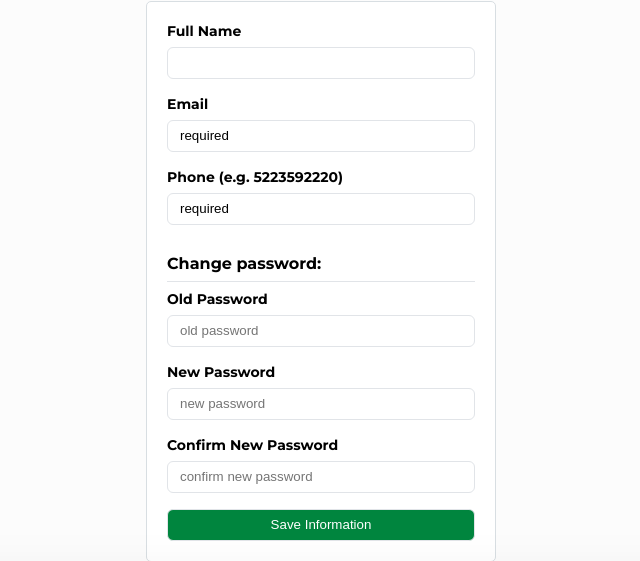
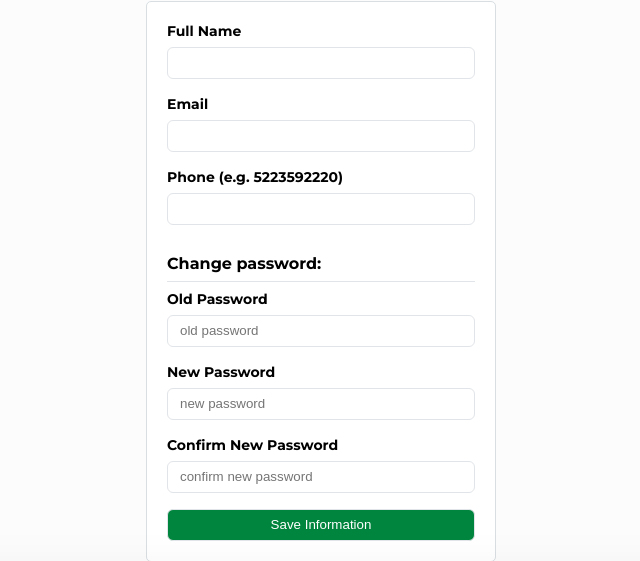
Before and after one commit to tricolata/EagleEats, a Flask app: page /account in a window 1280 px wide. Shown: the part 164-725 px from the top of the page, without its empty margins (319-959 px from the left). Run offline with Flask 2, Linux system fonts and the light colour scheme; a user stored in the database is signed in; data comes from the database, SQL or seed files in the repository; parts of the project's set-up code (start-up, migrations or seed data) failed here and were passed over; some libraries are stand-ins or nearby versions.

Commit message:
Add quotes around templating

```diff
--- a/eagleseat/templates/account.html
+++ b/eagleseat/templates/account.html
@@ -11,10 +11,10 @@
     <input id="name" name="name" type="text" value="{{ user.name }}" required autocapitalize="off" autocorrect="off">
 
     <label for="email">Email</label>
-    <input id="email" name="email" type="email" value={{ user.email }} required autocapitalize="off" autocorrect="off">
+    <input id="email" name="email" type="email" value="{{ user.email }}" required autocapitalize="off" autocorrect="off">
 
     <label for="phone">Phone (e.g. 5223592220) </label>
-    <input id="phone" name="phone" type="tel" pattern="[0-9]{10}" value={{ user.phone }} required autocapitalize="off" autocorrect="off">
+    <input id="phone" name="phone" type="tel" pattern="[0-9]{10}" value="{{ user.phone }}" required autocapitalize="off" autocorrect="off">
 
     <h2>Change password:</h2>
     <hr>
```
